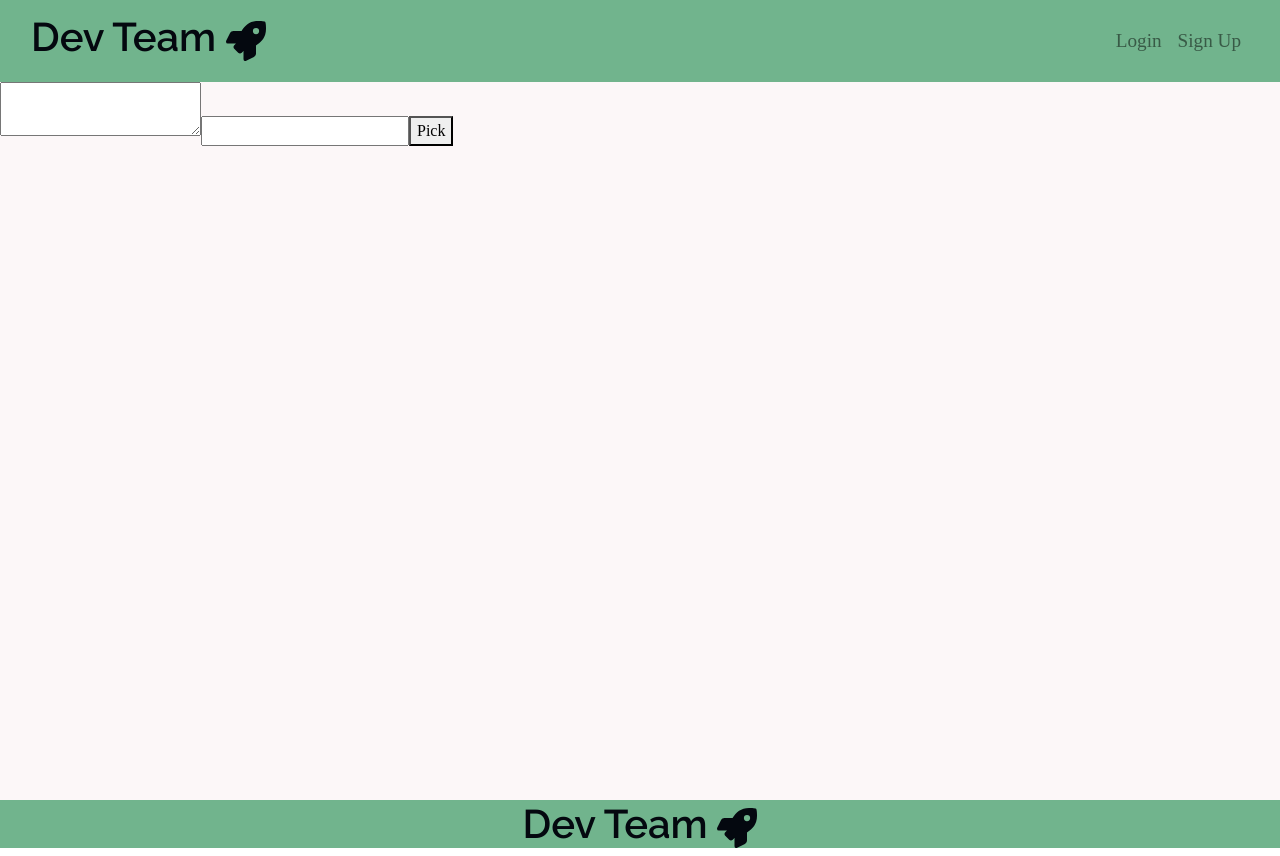
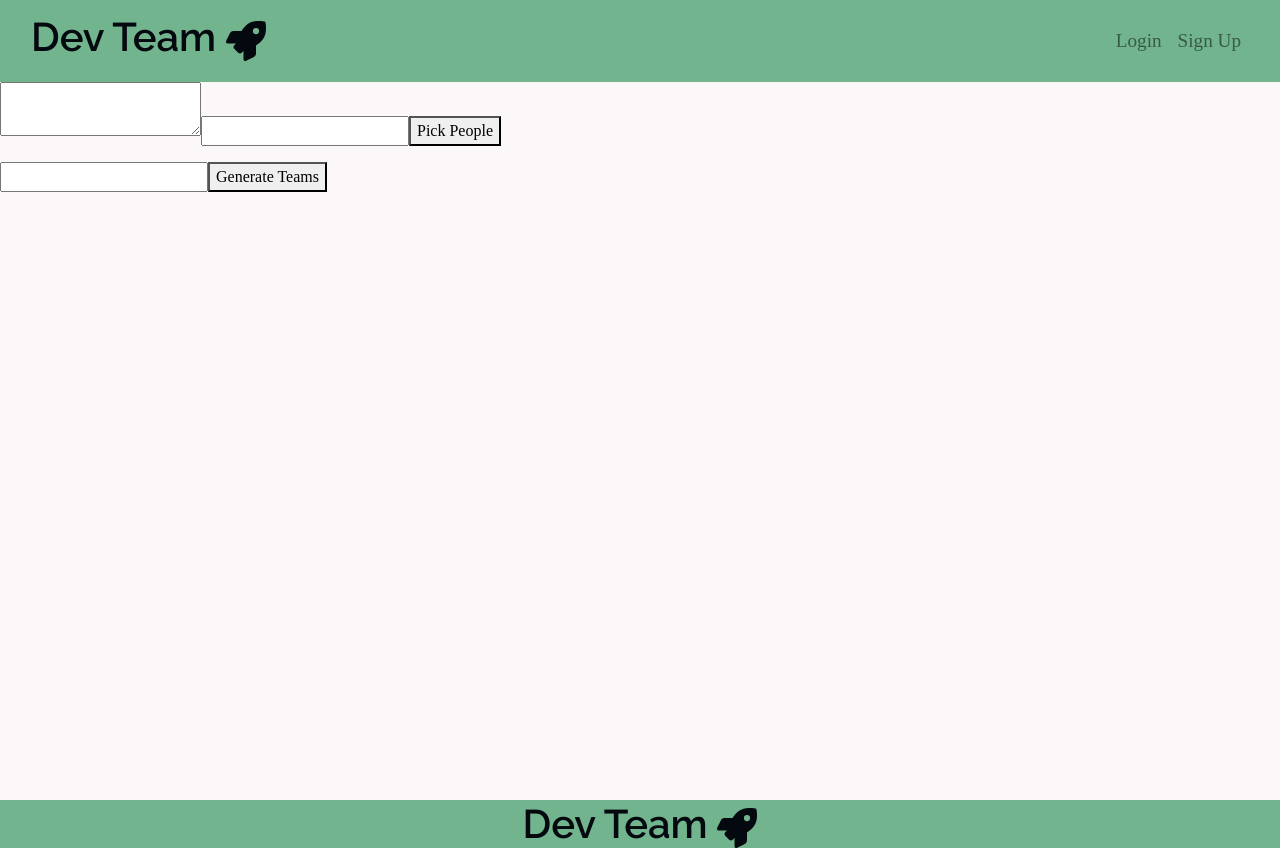
Before and after one commit to drewrvaz/dev-team-launch, a React (Create React App) app in the folder client/: page /random in a window 1280 px wide. Built offline with nearby package versions, Linux system fonts and the light colour scheme; a web font is replaced by a local one.

Commit message:
created random/TeamGenerator.js, added error message to RandomHumanPicker.js

```diff
--- a/client/src/pages/Random/Random.js
+++ b/client/src/pages/Random/Random.js
@@ -1,6 +1,7 @@
 import { useState } from 'react';
 import HumanListInput from './HumanListInput';
 import RandomHumanPicker from './RandomHumanPicker';
+import TeamGenerator from './TeamGenerator';
 
 function Random() {
     const [humanList, setHumanList] = useState([]);
@@ -8,6 +9,7 @@
         <div className='Random'>
             <HumanListInput onChange={setHumanList}/>
             <RandomHumanPicker list ={humanList}/>
+            <TeamGenerator list = {humanList}/>
         </div>
     );
 };
--- a/client/src/pages/Random/RandomHumanPicker.js
+++ b/client/src/pages/Random/RandomHumanPicker.js
@@ -1,29 +1,49 @@
-import { useState } from 'react';
-import { shuffle } from './helper';
+import { useState } from "react";
+import { shuffle } from "./helper";
 
 function RandomHumanPicker(props) {
   const [numberOfHumansToSelect, setNumberOfHumansToSelect] = useState();
   const [randomHumans, setRandomHumans] = useState([]);
 
+  const [errorMessage, setErrorMessage] = useState("");
+
   const handlePickBtnClick = () => {
-        //Logic for setting random people
+    setErrorMessage("Please choose a number of people!");
+
+    //Logic for selecting random people
     const shuffledArray = shuffle(props.list);
-        console.log(shuffledArray);
+
+    //return an empty array if no number is selected [NEED AN ERROR MESSAGE]
+    if (numberOfHumansToSelect === undefined || numberOfHumansToSelect < 0) {
+      setRandomHumans([]);
+
+
+    } else {
       const slicedArray = shuffledArray.slice(0, numberOfHumansToSelect);
-        console.log(slicedArray);
+      setRandomHumans(slicedArray);
     }
+  };
 
   return (
     <>
-        <input type ='number' onChange={(event) => {
+      {/* getting the number of people to pick from the user input */}
+      <input
+        type="number"
+        onChange={(event) => {
           setNumberOfHumansToSelect(event.target.value);
-        }}/>
-        <button onClick={handlePickBtnClick}>Pick</button>
-        <div>
-            {randomHumans.join(',')}
-        </div>
+        }}
+      />
+      <button onClick={handlePickBtnClick}>Pick People</button>
+      {errorMessage && <p className="error"> {errorMessage} </p>}
+
+      {/*choosing a person from the index and dispaying as a list element*/}
+      <ul>
+        {randomHumans.map((person, index) => (
+          <li key={index}>{person}</li>
+        ))}
+      </ul>
     </>
-    )
+  );
 }
 
 export default RandomHumanPicker;
--- /dev/null
+++ b/client/src/pages/Random/TeamGenerator.js
@@ -0,0 +1,64 @@
+import { useState } from "react";
+import { shuffle } from "./helper";
+
+function TeamGenerator(props) {
+  const [numberOfTeams, setNumberOfTeams] = useState();
+  const [teams, setTeams] = useState([]);
+
+  const [errorMessage, setErrorMessage] = useState("");
+
+  const handleGenerateBtnClick = () => {
+    setErrorMessage("Please select a number of teams!");
+
+    //Logic for selecting random people here...
+    const shuffledArray = shuffle(props.list);
+    //split the array into multiple teams
+
+    //if no teams or number of teams < 0, set to an empty array
+    if (!numberOfTeams || numberOfTeams < 0) {
+      setTeams([]);
+    } else {
+      //Lets us know how many people we can have in one team
+      const numberOfPeoplePerTeam = shuffledArray.length / numberOfTeams;
+      //split people into teams based on number of people per team
+      const result = [];
+
+      for (let i = 0; i < numberOfTeams; i++) {
+        //make it dynamic by i * numberOfPeoplePerTeam
+        result.push(
+          shuffledArray.slice(
+            i * numberOfPeoplePerTeam,
+            (i + 1) * numberOfPeoplePerTeam
+          )
+        );
+      }
+      setTeams(result);
+      console.log(result);
+    }
+  };
+  return (
+    <>
+      <input
+        type="number"
+        onChange={(event) => {
+          setNumberOfTeams(event.target.value);
+        }}
+      />
+
+      <button onClick={handleGenerateBtnClick}>Generate Teams</button>
+      {errorMessage && <p className="error"> {errorMessage} </p>}
+      {/*displaying the teams in a list format*/}
+      {teams.map((team, index) => {
+        return (
+          <ul key={index}>
+            {team.map((member, index) => {
+              return <li key={index}>{member}</li>;
+            })}
+          </ul>
+        );
+      })}
+    </>
+  );
+}
+
+export default TeamGenerator;
```
Lines whose indentation alone changed are shown as unchanged.
